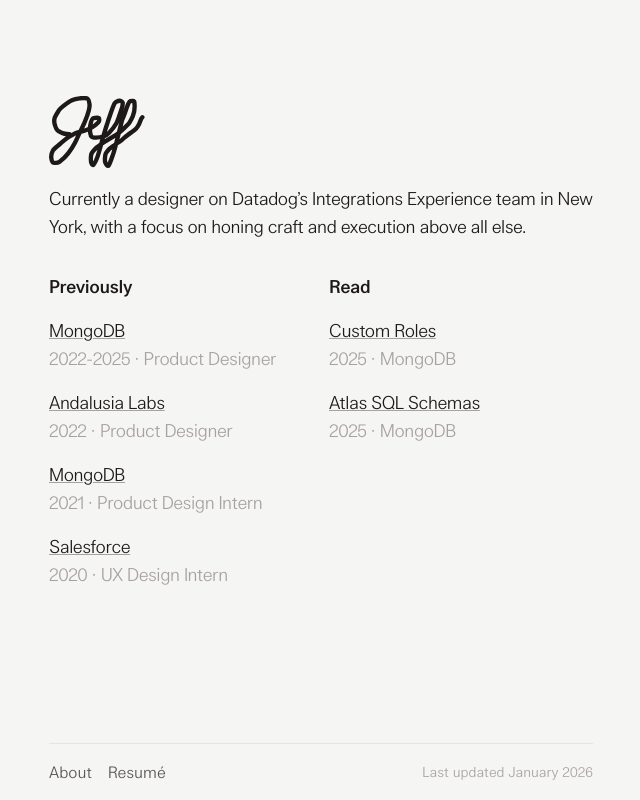
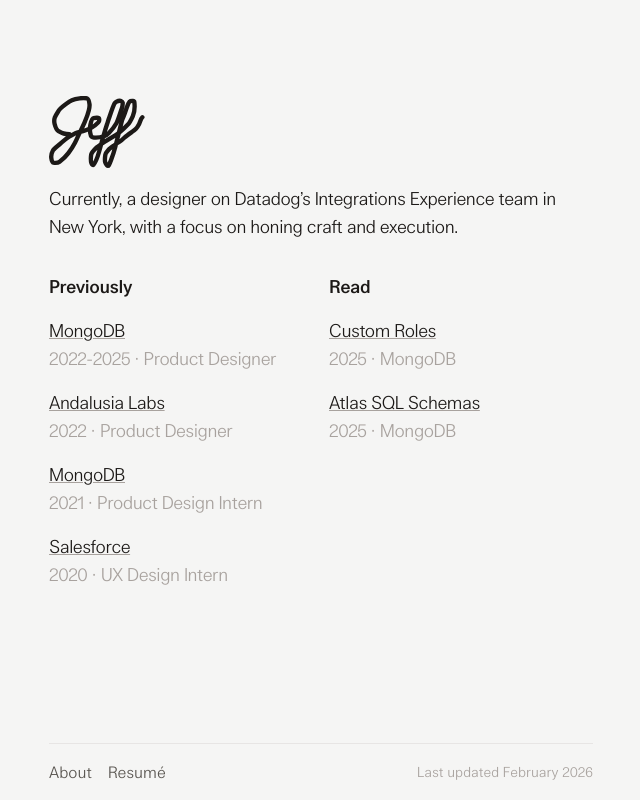
Before and after one commit to suyjeff/jeffsite, a Next.js app: page / in a window 1280 px wide. Shown: the whole page, without its empty margins (319-959 px from the left). Built offline with nearby package versions, Linux system fonts and the light colour scheme.

Commit message:
Fixed some typos and made text more concise.

```diff
--- a/components/Layout.tsx
+++ b/components/Layout.tsx
@@ -45,7 +45,7 @@ const Layout = ({ children, title = 'This is the default title' }: Props) => {
               </a>
             </div>
             <div className="text-sm text-stone-400 dark:text-stone-500">
-              Last updated January 2026
+              Last updated February 2026
             </div>
           </div>
         </footer>
--- a/pages/about.tsx
+++ b/pages/about.tsx
@@ -38,8 +38,8 @@ const AboutPage = () => {
               <a href="https://mongodb.com" target="_blank" rel="noopener noreferrer" className={linkClasses}>
                 <span className="relative z-10">MongoDB</span>
                 <span aria-hidden="true" className={hoverBgClasses}></span>
-              </a>{' '}
-              ,
+              </a>
+              ,{' '}
               <a href="https://andalusia-labs.com" target="_blank" rel="noopener noreferrer" className={linkClasses}>
                 <span className="relative z-10">Andalusia Labs</span>
                 <span aria-hidden="true" className={hoverBgClasses}></span>
--- a/pages/index.tsx
+++ b/pages/index.tsx
@@ -112,7 +112,7 @@ export default function Home() {
           />
         </svg>
       </div>
-      <p className="mt-4 text-lg tracking-tight font-lars text-stone-900 dark:text-stone-100 opacity-0 animate-fade-in animation-delay-200">Currently a designer on Datadog’s Integrations Experience team in New York, with a focus on honing craft and execution above all else.</p>
+      <p className="mt-4 text-lg tracking-tight font-lars text-stone-900 dark:text-stone-100 opacity-0 animate-fade-in animation-delay-200">Currently, a designer on Datadog’s Integrations Experience team in New York, with a focus on honing craft and execution.</p>
 
       <div className="mt-8 grid grid-cols-2 gap-4">
 
```
